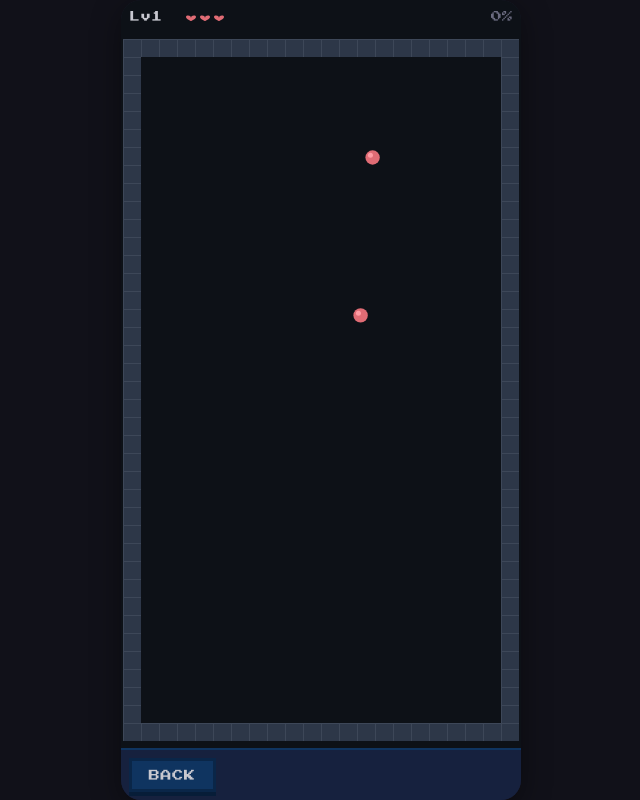
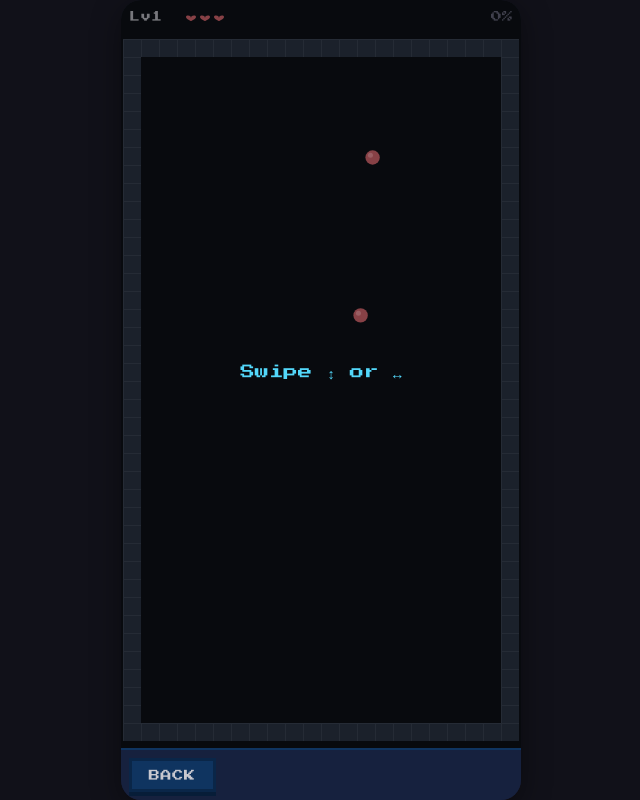
Before and after one commit to mrnagydavid/gamepad, a Preact app: page / in a window 1280 px wide. Both pictures are taken after a click on the element "JEZZBALL". Shown: the whole page, without its empty margins (319-959 px from the left). Built offline with nearby package versions, Linux system fonts and the light colour scheme.

Commit message:
chore: add tip how to start jeezball

```diff
--- a/src/games/jezzball/engine.ts
+++ b/src/games/jezzball/engine.ts
@@ -65,6 +65,7 @@ export function createState(canvasW: number, canvasH: number, level: number): Je
     status: 'playing',
     canvasW,
     canvasH,
+    hasStartedWall: false,
   };
 }
 
@@ -83,6 +84,7 @@ export function startWall(state: JezzState, row: number, col: number, axis: Axis
     leftDone: false, rightDone: false,
     growthTimer: WALL_GROWTH_MS,
   };
+  state.hasStartedWall = true;
   return true;
 }
 
--- a/src/games/jezzball/index.tsx
+++ b/src/games/jezzball/index.tsx
@@ -15,6 +15,7 @@ export default function Jezzball({ onQuit }: GameProps) {
   const canvasRef = useRef<HTMLCanvasElement>(null);
   const containerRef = useRef<HTMLDivElement>(null);
   const [gameStatus, setGameStatus] = useState<string>('playing');
+  const [hintVisible, setHintVisible] = useState(true);
   const [highScore, setHighScore] = useState(0);
   const levelRef = useRef(1);
   const previewRef = useRef<{ row: number; col: number; axis: Axis } | null>(null);
@@ -57,6 +58,7 @@ export default function Jezzball({ onQuit }: GameProps) {
     stateRef.current = createState(w, h, level);
     layoutRef.current = computeLayout(stateRef.current, w, h);
     setGameStatus('playing');
+    setHintVisible(level === 1);
   }, []);
 
   useEffect(() => {
@@ -103,6 +105,7 @@ export default function Jezzball({ onQuit }: GameProps) {
 
   const onPointerDown = useCallback((e: MouseEvent | TouchEvent) => {
     e.preventDefault();
+    setHintVisible(false);
     const st = stateRef.current;
     const layout = layoutRef.current;
     if (!st || !layout || st.status !== 'playing') return;
@@ -169,6 +172,11 @@ export default function Jezzball({ onQuit }: GameProps) {
           onTouchCancel={onPointerCancel}
           onContextMenu={(e: Event) => e.preventDefault()}
         />
+        {hintVisible && gameStatus === 'playing' && (
+          <div class={s.hintOverlay}>
+            <div class={s.hintText}>Swipe ↕ or ↔</div>
+          </div>
+        )}
         {gameStatus === 'levelclear' && (
           <div class={s.overlay}>
             <div class={s.overlayText}>Level {levelRef.current} Clear!</div>
--- a/src/games/jezzball/jezzball.module.css
+++ b/src/games/jezzball/jezzball.module.css
@@ -15,6 +15,32 @@
   inset: 0;
   display: block;
   touch-action: none;
+}
+
+.hintOverlay {
+  position: absolute;
+  inset: 0;
+  display: flex;
+  flex-direction: column;
+  align-items: center;
+  justify-content: center;
+  gap: 0.5rem;
+  pointer-events: none;
+  background: rgba(0, 0, 0, 0.4);
+}
+
+.hintText {
+  font-family: var(--font-pixel);
+  font-size: 0.9rem;
+  color: var(--color-accent);
+  text-align: center;
+}
+
+.hintSub {
+  font-family: var(--font-pixel);
+  font-size: 0.65rem;
+  color: var(--color-text-dim);
+  text-align: center;
 }
 
 .overlay {
--- a/src/games/jezzball/types.ts
+++ b/src/games/jezzball/types.ts
@@ -37,6 +37,8 @@ export interface JezzState {
   status: GameStatus;
   canvasW: number;
   canvasH: number;
+  /** True once the player has successfully started any wall — used to hide the tutorial hint. */
+  hasStartedWall: boolean;
 }
 
 // Sizing
```
